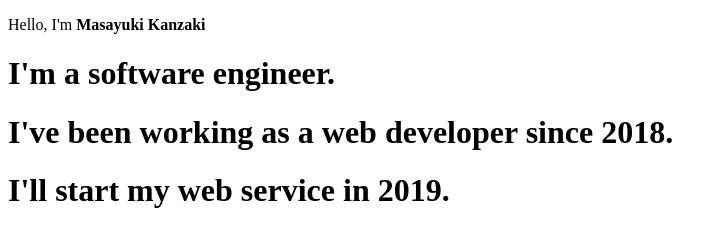
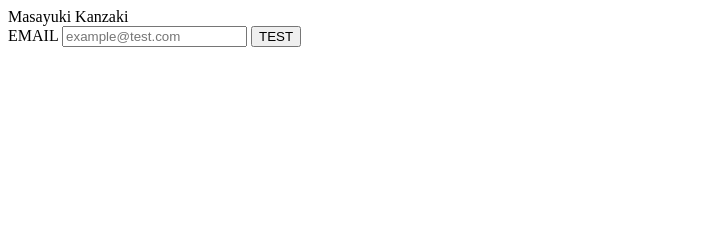
Before and after one commit to Masayuki-Kanzaki/Masayuki-Kanzaki.github.io, a plain HTML site: page index.html in a window 1280 px wide. Shown: the whole page, without its empty margins (0-727 px from the left). Drawn offline with Linux system fonts and the light colour scheme.

Commit message:
update index.html

```diff
--- a/index.html
+++ b/index.html
@@ -6,10 +6,14 @@
     <meta name="viewport" content="width=device-width, initial-scale=1">
   </head>
   <body>
-    <p>Hello, I'm <strong>Masayuki Kanzaki</strong></p>
-    <h1>I'm a software engineer.</h1>
-    <h1>I've been working as a web developer since 2018.</h1>
-    <h1>I'll start my web service in 2019.</h1>
+    <div class="container">
+      <div class="brand-title">Masayuki Kanzaki</div>
+      <div class="inputs">
+        <label>EMAIL</label>
+        <input type="email" placeholder="example@test.com" />
+        <button type="submit">TEST</button>
+      </div>
+    </div>
   </body>
   <script src="sample.js"></script>
 </html>
```
